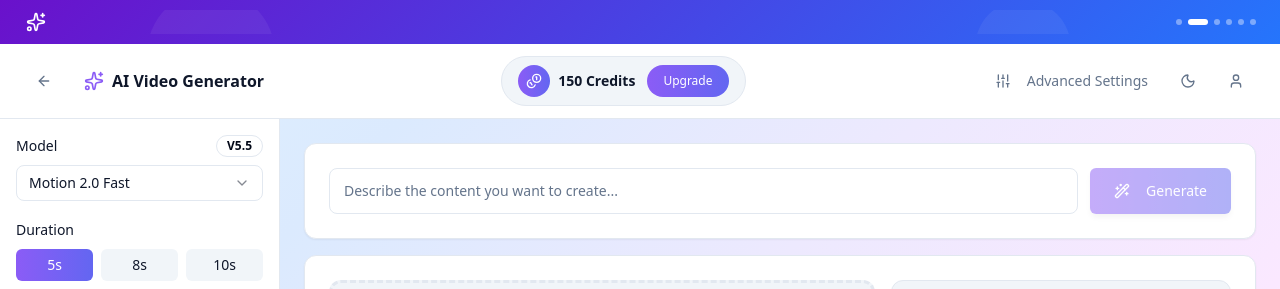
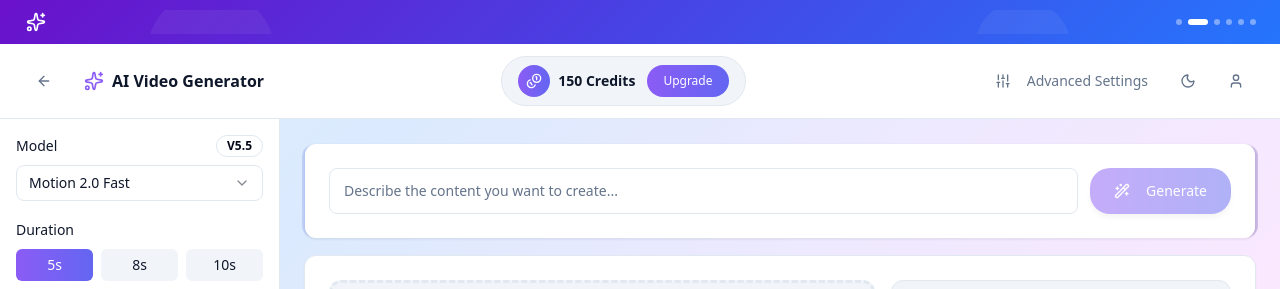
Before and after one commit to Nimesh-Kavinda/textToVideo, a React (Vite) app: page /converter in a window 1280 px wide. Shown: the top 289 px of the page. Built offline with nearby package versions, Linux system fonts and the light colour scheme.

Commit message:
feat: Enhance PromptSection with animated border and improved styling

```diff
--- a/src/components/converter/PromptSection.jsx
+++ b/src/components/converter/PromptSection.jsx
@@ -13,11 +13,23 @@ export const PromptSection = ({
   colors,
 }) => {
   return (
+    <div className="relative group">
+      {/* Animated Border Wrapper */}
+      <div className="absolute inset-0 rounded-xl p-[2px] animate-border-move pointer-events-none">
+        <div
+          className="w-full h-full rounded-xl border border-transparent bg-[length:300%_300%]
+          bg-gradient-to-r from-[#667eea40] via-[#764ba260] to-[#30cfd060]
+          dark:from-[#667eea80] dark:via-[#764ba2a0] dark:to-[#30cfd0a0]
+          animate-border-flow"
+        ></div>
+      </div>
+
+      {/* Main Card */}
       <Card
-      className="border"
+        className="relative rounded-xl border bg-clip-padding"
         style={{
           backgroundColor: colors.background.card,
-        borderColor: colors.border.main,
+          borderColor: 'transparent',
         }}
       >
         <div className="p-6">
@@ -45,6 +57,7 @@ export const PromptSection = ({
                 background: colors.primary.gradient,
                 color: colors.text.white,
                 boxShadow: colors.shadow.md,
+                borderRadius: '20px',
               }}
             >
               <Wand2 className="w-4 h-4 mr-2" />
@@ -53,5 +66,41 @@ export const PromptSection = ({
           </div>
         </div>
       </Card>
+
+      {/* Border Animation Styles */}
+      <style jsx>{`
+        .animate-border-flow {
+          animation: borderFlow 6s ease infinite;
+        }
+
+        @keyframes borderFlow {
+          0% {
+            background-position: 0% 50%;
+          }
+          50% {
+            background-position: 100% 50%;
+          }
+          100% {
+            background-position: 0% 50%;
+          }
+        }
+
+        .animate-border-move {
+          animation: borderPulse 4s ease-in-out infinite;
+        }
+
+        @keyframes borderPulse {
+          0%,
+          100% {
+            transform: scale(1);
+            opacity: 0.8;
+          }
+          50% {
+            transform: scale(1.01);
+            opacity: 1;
+          }
+        }
+      `}</style>
+    </div>
   );
 };
```
Lines whose indentation alone changed are shown as unchanged.
